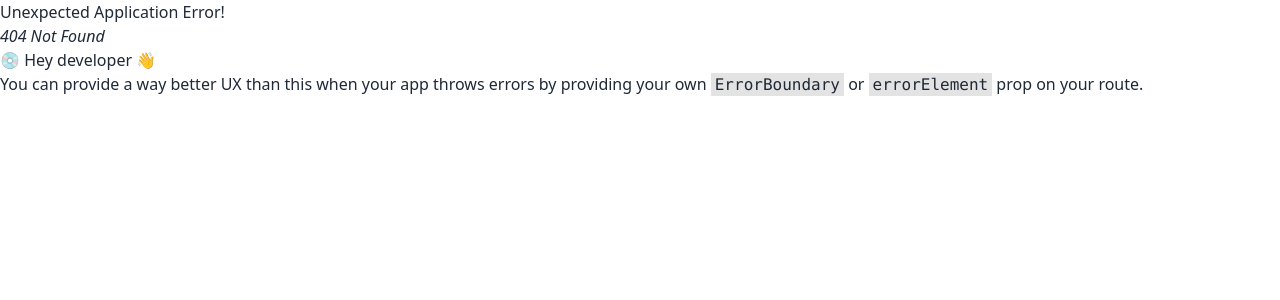
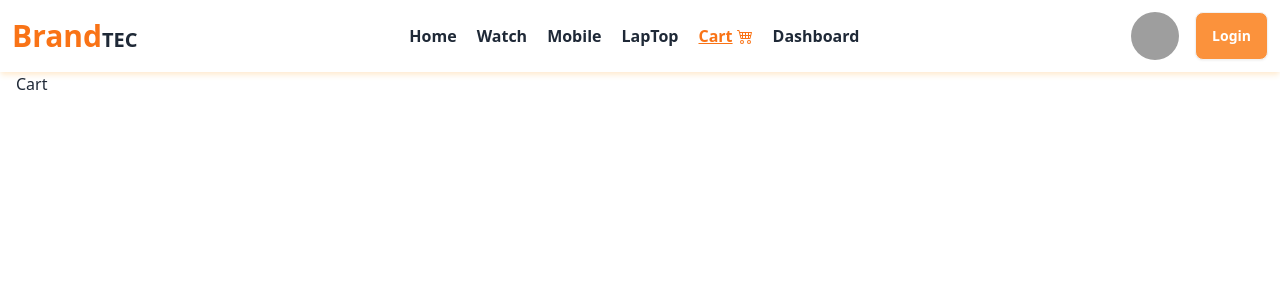
Before and after one commit to Masudur400/Brand-tec-client, a React (Vite) app: page /cart in a window 1280 px wide. Before the commit this address had no page. Shown: the top 300 px of the page. Built offline with nearby package versions, Linux system fonts and the light colour scheme; grey boxes are pictures that could not be loaded.

Commit message:
cart add

```diff
--- /dev/null
+++ b/src/components/Cart/Cart.jsx
@@ -0,0 +1,10 @@
+
+const Cart = () => {
+    return (
+        <div>
+            Cart
+        </div>
+    );
+};
+
+export default Cart;
--- a/src/components/NavBar/NavBar.jsx
+++ b/src/components/NavBar/NavBar.jsx
@@ -1,4 +1,5 @@
 import { useState } from "react";
+import { BsCart4 } from "react-icons/bs";
 import { GrMenu } from "react-icons/gr";
 import { HiOutlineX } from "react-icons/hi";
 import { Link, NavLink } from "react-router-dom";
@@ -12,6 +13,7 @@ const NavBar = () => {
         <li><NavLink to='/watch' onClick={()=>setOpen(!open)} className={({ isActive }) => isActive ? 'text-orange-500 underline font-bold' : 'hover:text-red-500'}>Watch</NavLink> </li>
         <li><NavLink to='/mobile' onClick={()=>setOpen(!open)} className={({ isActive }) => isActive ? 'text-orange-500 underline font-bold' : 'hover:text-red-500'}>Mobile</NavLink> </li>
         <li><NavLink to='/laptop' onClick={()=>setOpen(!open)} className={({ isActive }) => isActive ? 'text-orange-500 underline font-bold' : 'hover:text-red-500'}>LapTop</NavLink> </li>
+        <li><NavLink to='/cart' onClick={()=>setOpen(!open)} className={({ isActive }) => isActive ? 'text-orange-500 underline font-bold flex items-center gap-1' : 'hover:text-red-500 flex items-center gap-1'}>Cart<BsCart4></BsCart4></NavLink> </li>
         <li><NavLink to='/dashboard' onClick={()=>setOpen(!open)} className={({ isActive }) => isActive ? 'text-orange-500 underline font-bold' : 'hover:text-red-500'}>Dashboard</NavLink> </li>
 
      </>
@@ -31,7 +33,7 @@ const NavBar = () => {
             </div>
 
             {/* menu / routes  */}
-            <ul className={`lg:flex gap-5 left-0 min-w-28  absolute lg:static ${open ? 'top-14 md:top-16' : 'hidden'} bg-gray-50 lg:bg-white p-3 rounded-sm justify-center font-semibold`}>
+            <ul className={`lg:flex gap-5 left-0 min-w-28  absolute lg:static ${open ? 'top-14 md:top-16 z-[99]' : 'hidden'} bg-gray-50 lg:bg-white p-3 rounded-sm justify-center font-semibold`}>
                 {routes}
             </ul>
 
--- a/src/main.jsx
+++ b/src/main.jsx
@@ -15,6 +15,7 @@ import Dashboard from './dashboard/Dashboard/Dashboard.jsx';
 import Login from './components/Login/Login.jsx';
 import Register from './components/Register/Register.jsx';
 import LoginRegister from './LoginRegister/LoginRegister.jsx';
+import Cart from './components/Cart/Cart.jsx';
 
 const router = createBrowserRouter([
   {
@@ -36,6 +37,10 @@ const router = createBrowserRouter([
       {
         path:'/laptop',
         element:<Laptop></Laptop>
+      },
+      {
+        path:'/cart',
+        element: <Cart></Cart>
       },
       // {
       //   path:'/login',
```
